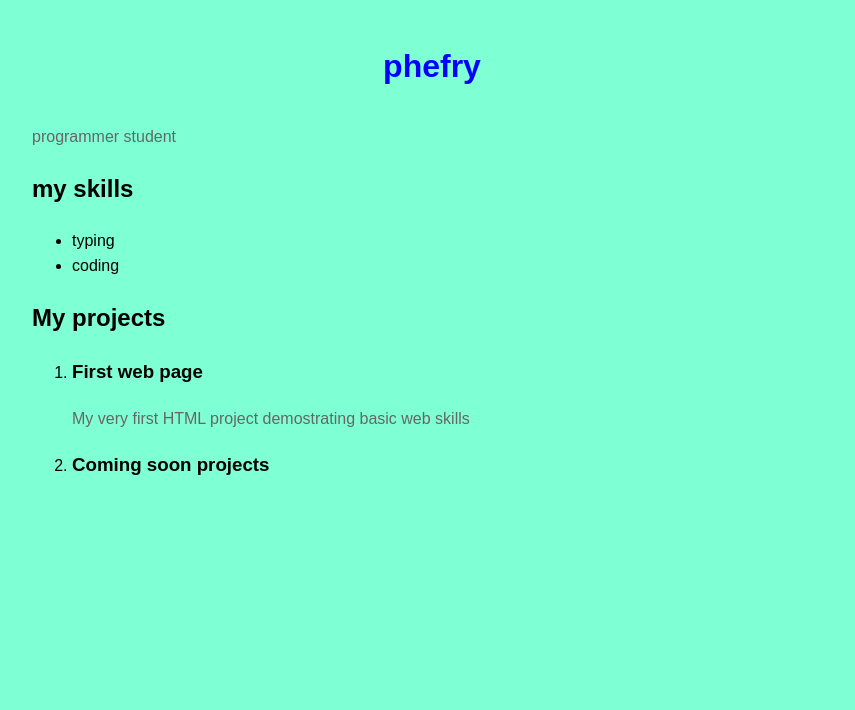
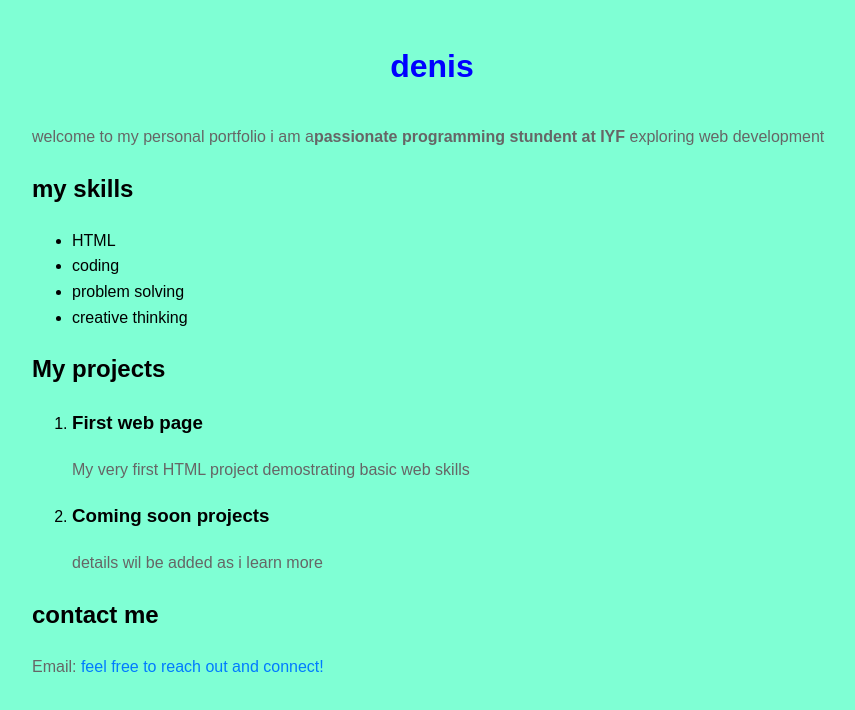
Before and after one commit to DenisOdour/Denis-Oduor-, a plain HTML site: page mabede/portfolio.html in a window 1280 px wide. Shown: the whole page, without its empty margins (208-1063 px from the left). Drawn offline with Linux system fonts and the light colour scheme.

Commit message:
mr.violence

```diff
--- a/mabede/portfolio.html
+++ b/mabede/portfolio.html
@@ -1,27 +1,36 @@
 <!DOCTYPE html>
 <html lang="en">
-     <head >
-       <title>personal portfolio</title>
+ <head >
+       <title>mr.violence</title>
        <meta charset="UTF-8">
        <link rel="stylesheet" href="portfolio.css">
-   </head>
-   <body>
-        <h1>phefry</h1>
-        <p>programmer student</p>
+</head>
+<body>
+        <h1>denis</h1>
+        <p>welcome to my personal portfolio i am a<strong>passionate programming stundent at IYF </strong>exploring web development</p>
         <h2>my skills</h2>
         <ul>
-            <li>typing</li>
+            <li>HTML</li>
             <li>coding</li>
+            <li>problem solving</li>
+            <li>creative thinking</li>
         </ul>
     <h2>My projects</h2>
     <ol>
         <li>
-        <h3>First web page</h3>
-        <p>My very first HTML project demostrating basic web skills</p>
+            <h3>First web page</h3>
+            <p>My very first HTML project demostrating basic web skills
+
+    </p>
         </li>
         <li>
             <h3>Coming soon projects</h3>
+            <p> details wil be added as i learn more</p>
         </li>
     </ol>
-   </body>
+    <h2>contact me</h2>
+    <p>Email: <a
+    href="mail to:denisoduor732@gmail.com</a></p>
+    <p>feel free to reach out and connect!</p>
+</body>
 </html>
```
